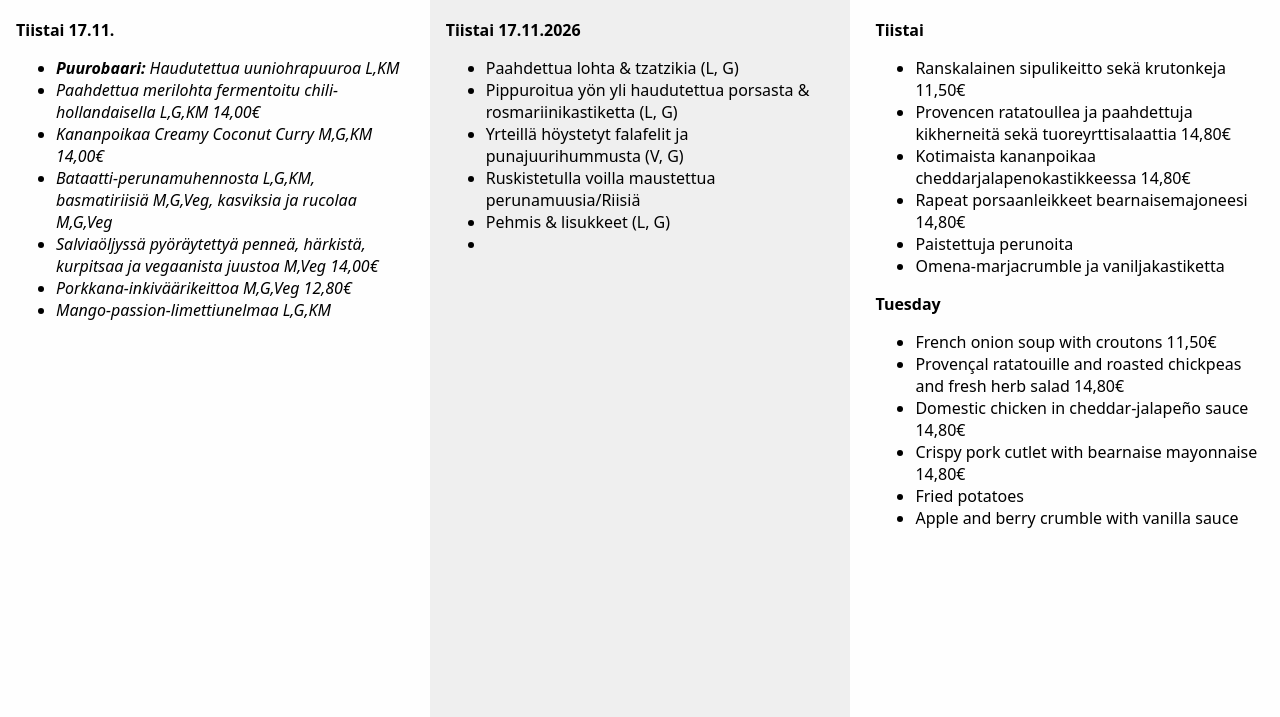
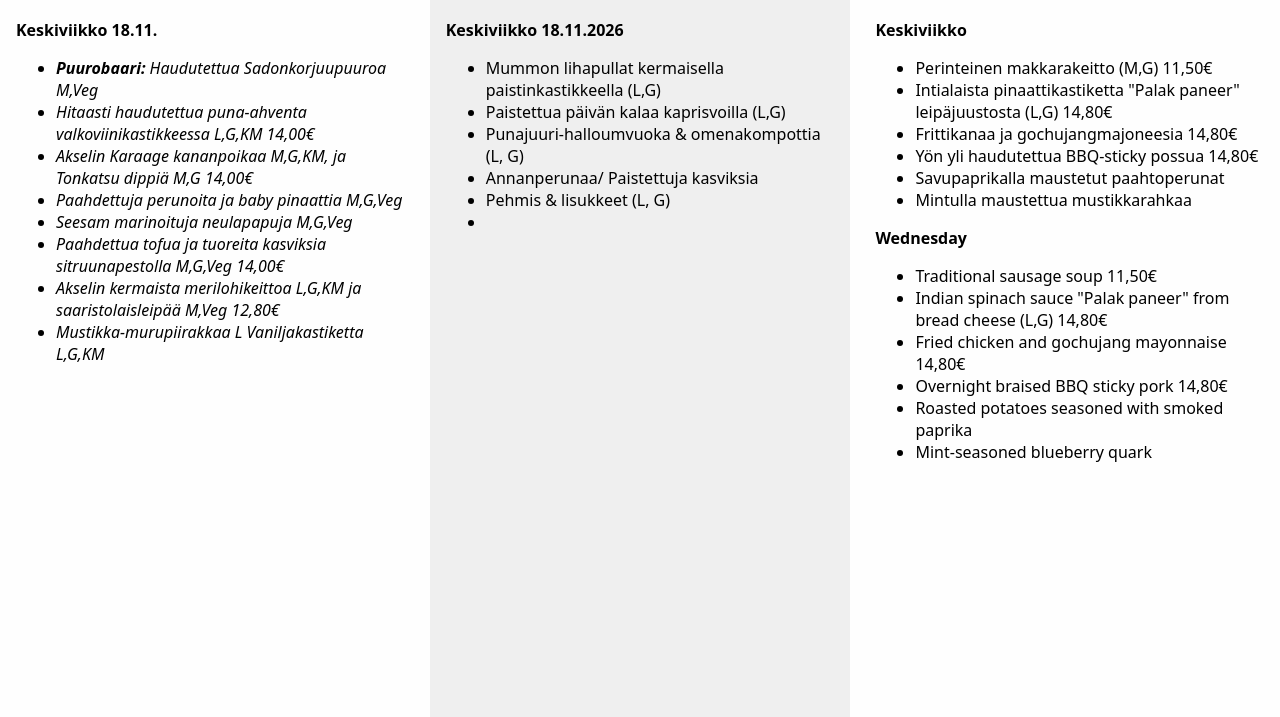
Before and after one commit to anttimc/lunchlist, a plain HTML site: page index.html in a window 1280 px wide. Shown: the part 83-800 px from the top of the page. Drawn offline with Linux system fonts and the light colour scheme.

Commit message:
Daily lunch

```diff
--- a/index.html
+++ b/index.html
@@ -1,6 +1,6 @@
 <html>
 <head>
-<title>Lunch: Tuesday</title>
+<title>Lunch: Wednesday</title>
 <link rel="stylesheet" href="layout.css" type="text/css" media="all">
 <meta name="viewport" content="width=device-width, initial-scale=1">
 </head>
@@ -8,27 +8,28 @@
 <div>
 <h1>Ravintola Akseli</h1>
 <div>
-<p><b>Tiistai 17.11.</b></p>
+<p><b>Keskiviikko 18.11.</b></p>
 <ul>
-<li><em><strong>Puurobaari:</strong> Haudutettua uuniohrapuuroa L,KM</em></li>
-<li><em>Paahdettua merilohta fermentoitu chili-hollandaisella L,G,KM 14,00€</em></li>
-<li><em>Kananpoikaa Creamy Coconut Curry M,G,KM 14,00€</em></li>
-<li><em>Bataatti-perunamuhennosta L,G,KM, basmatiriisiä M,G,Veg, kasviksia ja rucolaa M,G,Veg</em></li>
-<li><em>Salviaöljyssä pyöräytettyä penneä, härkistä, kurpitsaa ja vegaanista juustoa M,Veg 14,00€</em></li>
-<li><em>Porkkana-inkiväärikeittoa M,G,Veg 12,80€</em></li>
-<li><em>Mango-passion-limettiunelmaa L,G,KM</em></li>
+<li><em><strong>Puurobaari:</strong> Haudutettua Sadonkorjuupuuroa M,Veg</em></li>
+<li><em>Hitaasti haudutettua puna-ahventa valkoviinikastikkeessa L,G,KM 14,00€</em></li>
+<li><em>Akselin Karaage kananpoikaa M,G,KM, ja Tonkatsu dippiä M,G 14,00€</em></li>
+<li><em>Paahdettuja perunoita ja baby pinaattia M,G,Veg</em></li>
+<li><em>Seesam marinoituja neulapapuja M,G,Veg</em></li>
+<li><em>Paahdettua tofua ja tuoreita kasviksia sitruunapestolla M,G,Veg 14,00€</em></li>
+<li><em>Akselin kermaista merilohikeittoa L,G,KM ja saaristolaisleipää M,Veg 12,80€</em></li>
+<li><em>Mustikka-murupiirakkaa L Vaniljakastiketta L,G,KM</em></li>
 </ul>
 </div>
 </div>
 <div>
 <h1>Ravintola Päättäri</h1>
 <div>
-<p><b>Tiistai 17.11.2026</b></p>
+<p><b>Keskiviikko 18.11.2026</b></p>
 <ul>
-<li>Paahdettua lohta &amp; tzatzikia (L, G)</li>
-<li>Pippuroitua yön yli haudutettua porsasta &amp; rosmariinikastiketta (L, G)</li>
-<li>Yrteillä höystetyt falafelit ja punajuurihummusta (V, G)</li>
-<li>Ruskistetulla voilla maustettua perunamuusia/Riisiä</li>
+<li>Mummon lihapullat kermaisella paistinkastikkeella (L,G)</li>
+<li>Paistettua päivän kalaa kaprisvoilla (L,G)</li>
+<li>Punajuuri-halloumvuoka &amp; omenakompottia (L, G)</li>
+<li>Annanperunaa/ Paistettuja kasviksia</li>
 <li>Pehmis &amp; lisukkeet (L, G)</li>
 <li></li>
 </ul>
@@ -38,25 +39,25 @@
 <h1>Dylan Luft</h1>
 <div>
 <div>
-<p><b>Tiistai</b></p>
+<p><b>Keskiviikko</b></p>
 <ul>
-<li>Ranskalainen sipulikeitto sekä krutonkeja 11,50€</li>
-<li>Provencen ratatoullea ja paahdettuja kikherneitä sekä tuoreyrttisalaattia 14,80€</li>
-<li>Kotimaista kananpoikaa cheddarjalapenokastikkeessa 14,80€</li>
-<li>Rapeat porsaanleikkeet bearnaisemajoneesi 14,80€</li>
-<li>Paistettuja perunoita </li>
-<li>Omena-marjacrumble ja vaniljakastiketta </li>
+<li>Perinteinen makkarakeitto (M,G) 11,50€</li>
+<li>Intialaista pinaattikastiketta "Palak paneer" leipäjuustosta (L,G) 14,80€</li>
+<li>Frittikanaa ja gochujangmajoneesia 14,80€</li>
+<li>Yön yli haudutettua BBQ-sticky possua 14,80€</li>
+<li>Savupaprikalla maustetut paahtoperunat </li>
+<li>Mintulla maustettua mustikkarahkaa </li>
 </ul>
 </div>
 <div>
-<p><b>Tuesday</b></p>
+<p><b>Wednesday</b></p>
 <ul>
-<li>French onion soup with croutons 11,50€</li>
-<li>Provençal ratatouille and roasted chickpeas and fresh herb salad 14,80€</li>
-<li>Domestic chicken in cheddar-jalapeño sauce 14,80€</li>
-<li>Crispy pork cutlet with bearnaise mayonnaise 14,80€</li>
-<li>Fried potatoes </li>
-<li>Apple and berry crumble with vanilla sauce </li>
+<li>Traditional sausage soup 11,50€</li>
+<li>Indian spinach sauce "Palak paneer" from bread cheese (L,G) 14,80€</li>
+<li>Fried chicken and gochujang mayonnaise 14,80€</li>
+<li>Overnight braised BBQ sticky pork 14,80€</li>
+<li>Roasted potatoes seasoned with smoked paprika </li>
+<li>Mint-seasoned blueberry quark </li>
 </ul>
 </div>
 </div>
```
